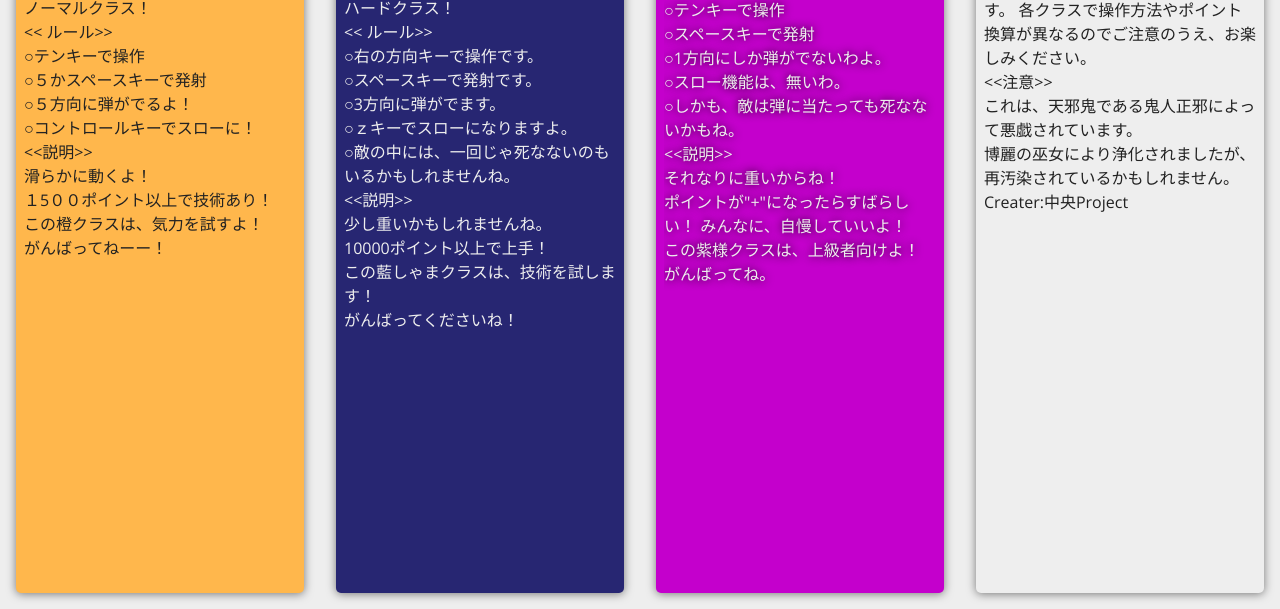
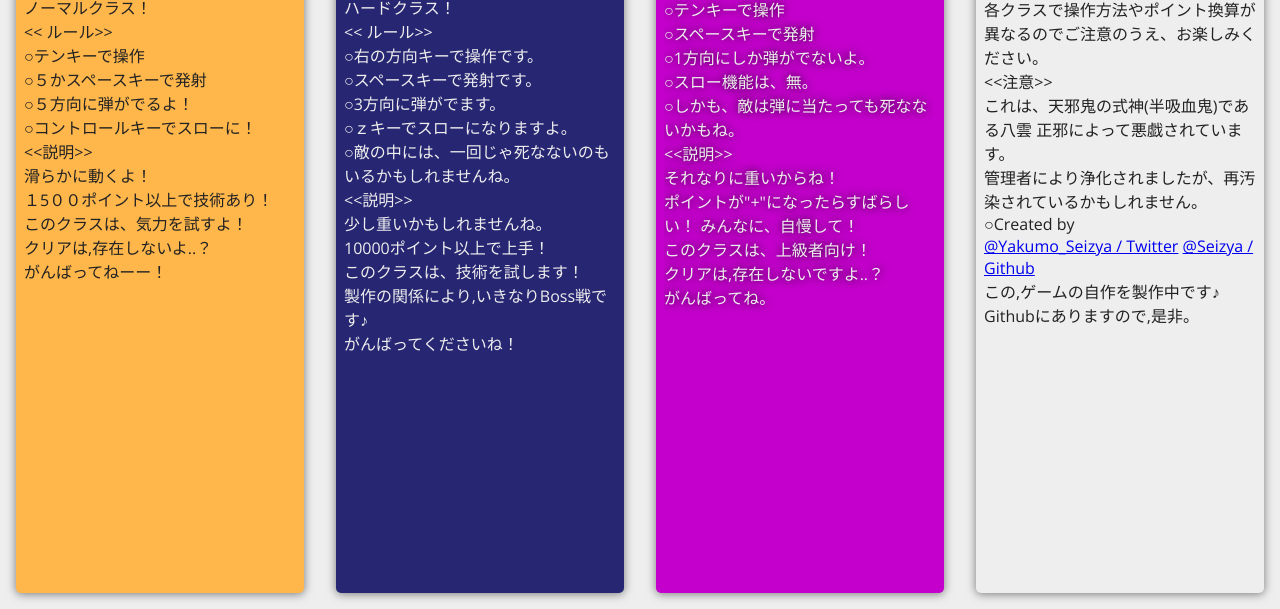
Before and after one commit to FM-Truesa/seizyaproject, a plain HTML site: page 選択画面/index選択.html in a window 1280 px wide. Shown: the part 191-800 px from the top of the page. Drawn offline with nearby package versions, Linux system fonts and the light colour scheme; a web font is replaced by a local one.

Commit message:
Add files via upload

```diff
--- a/選択画面/index選択.html
+++ b/選択画面/index選択.html
@@ -102,7 +102,9 @@
 
 <body>
     <div style="text-align:center;">
-        <h1 style="transform: scaleX(-1);">中央弾嵐乱</h1><span style="text-size:1rem;text-weight:300">by八雲正邪</span></div>
+        <h1 style="transform: scaleX(-1);">中央弾嵐乱</h1>
+        <span style="text-size:1rem;text-weight:300">by八雲正邪</span>
+    </div>
     <div id="container">
         <div onclick="document.location.href = '../Brain%20God/index.html'">
             <h1>二尾の猫式神レベル</h1>
@@ -135,7 +137,10 @@
                     １5００ポイント以上で技術あり！
                 </p>
                 <p>
-                    この橙クラスは、気力を試すよ！
+                    このクラスは、気力を試すよ！
+                </p>
+                <p>
+                    クリアは,存在しないよ..？
                 </p>
                 <p>
                     がんばってねーー！
@@ -176,7 +181,10 @@
                     10000ポイント以上で上手！
                 </p>
                 <p>
-                    この藍しゃまクラスは、技術を試します！
+                    このクラスは、技術を試します！
+                </p>
+                <p>
+                    製作の関係により,いきなりBoss戦です♪
                 </p>
                 <p>
                     がんばってくださいね！
@@ -200,10 +208,10 @@
                     ○スペースキーで発射
                 </p>
                 <p>
-                    ○1方向にしか弾がでないわよ。
+                    ○1方向にしか弾がでないよ。
                 </p>
                 <p>
-                    ○スロー機能は、無いわ。
+                    ○スロー機能は、無。
                 </p>
                 <p>
                     ○しかも、敵は弾に当たっても死なないかもね。
@@ -215,10 +223,13 @@
                     それなりに重いからね！
                 </p>
                 <p>
-                    ポイントが"+"になったらすばらしい！ みんなに、自慢していいよ！
+                    ポイントが"+"になったらすばらしい！ みんなに、自慢して！
                 </p>
                 <p>
-                    この紫様クラスは、上級者向けよ！
+                    このクラスは、上級者向け！
+                </p>
+                <p>
+                    クリアは,存在しないですよ..？
                 </p>
                 <p>
                     がんばってね。
@@ -228,20 +239,24 @@
         <div>
             <h1>説明-求聞史紀より</h1>
             <div class="detail">
-                これは、東方projectを模したゲームで、より本家に近い形で作られています。 各クラスで操作方法やポイント換算が異なるのでご注意のうえ、お楽しみください。
+                これは、東方projectを模したゲームで、本家に近い形で作られています。 各クラスで操作方法やポイント換算が異なるのでご注意のうえ、お楽しみください。
                 <p>
                     <<注意>>
                 </p>
                 <p>
-                    これは、天邪鬼である鬼人正邪によって悪戯されています。
+                    これは、天邪鬼の式神(半吸血鬼)である八雲 正邪によって悪戯されています。
                 </p>
                 <p>
-                    博麗の巫女により浄化されましたが、再汚染されているかもしれません。
+                    管理者により浄化されましたが、再汚染されているかもしれません。
                 </p>
                 <p>
-                    Creater:中央Project
+                    ○Created by
                 </p>
-
+                <a href="https://twitter.com/Yakumo_Seizya?lang=ja" target=”_blank”>@Yakumo_Seizya / Twitter</a>
+                <a href="https://github.com/Seizya" target=”_blank”>@Seizya / Github</a>
+                <P>
+                    この,ゲームの自作を製作中です♪ Githubにありますので,是非。
+                </P>
             </div>
         </div>
     </div>
```
Also changed, not shown: Brain G/main.js (+44 -23 lines).
